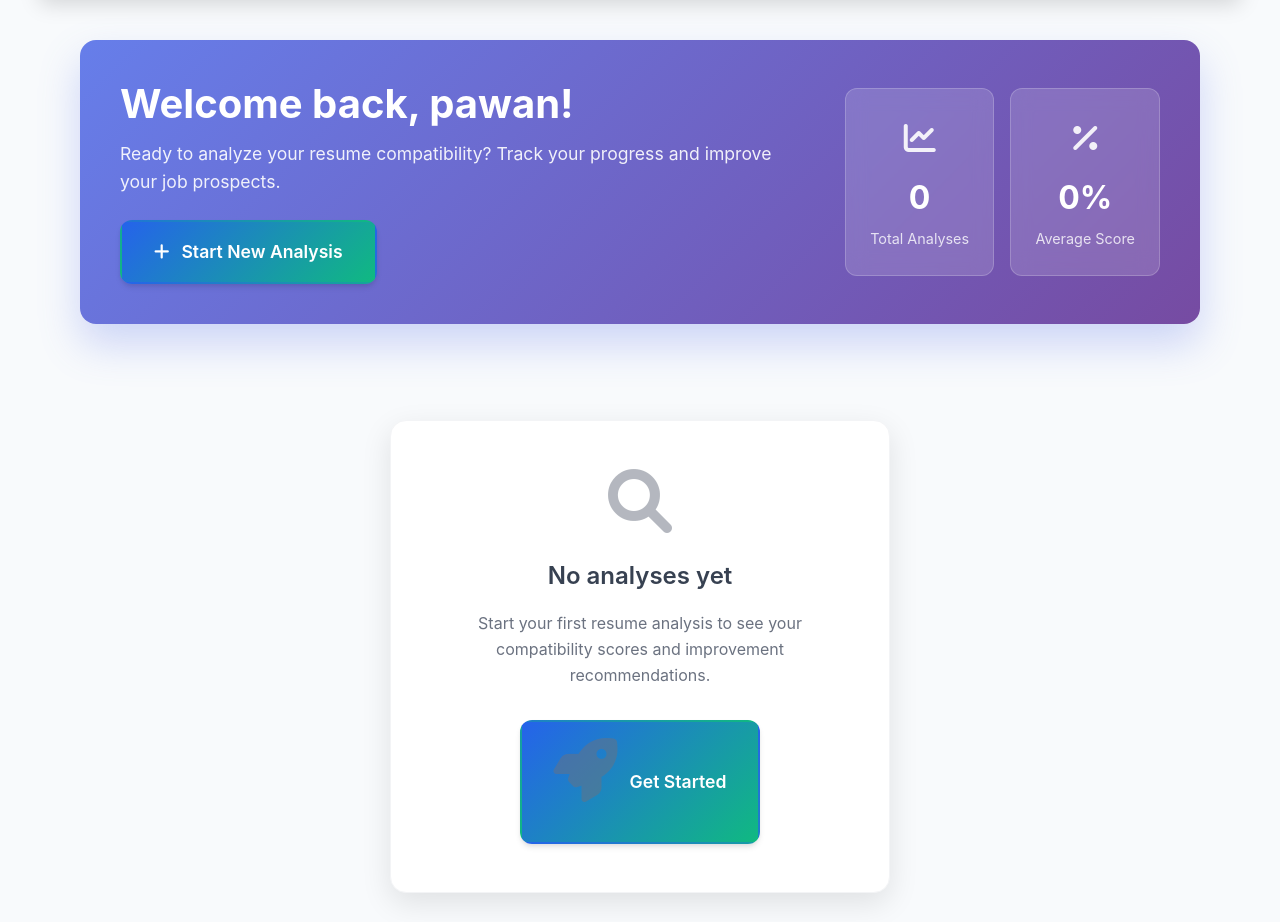
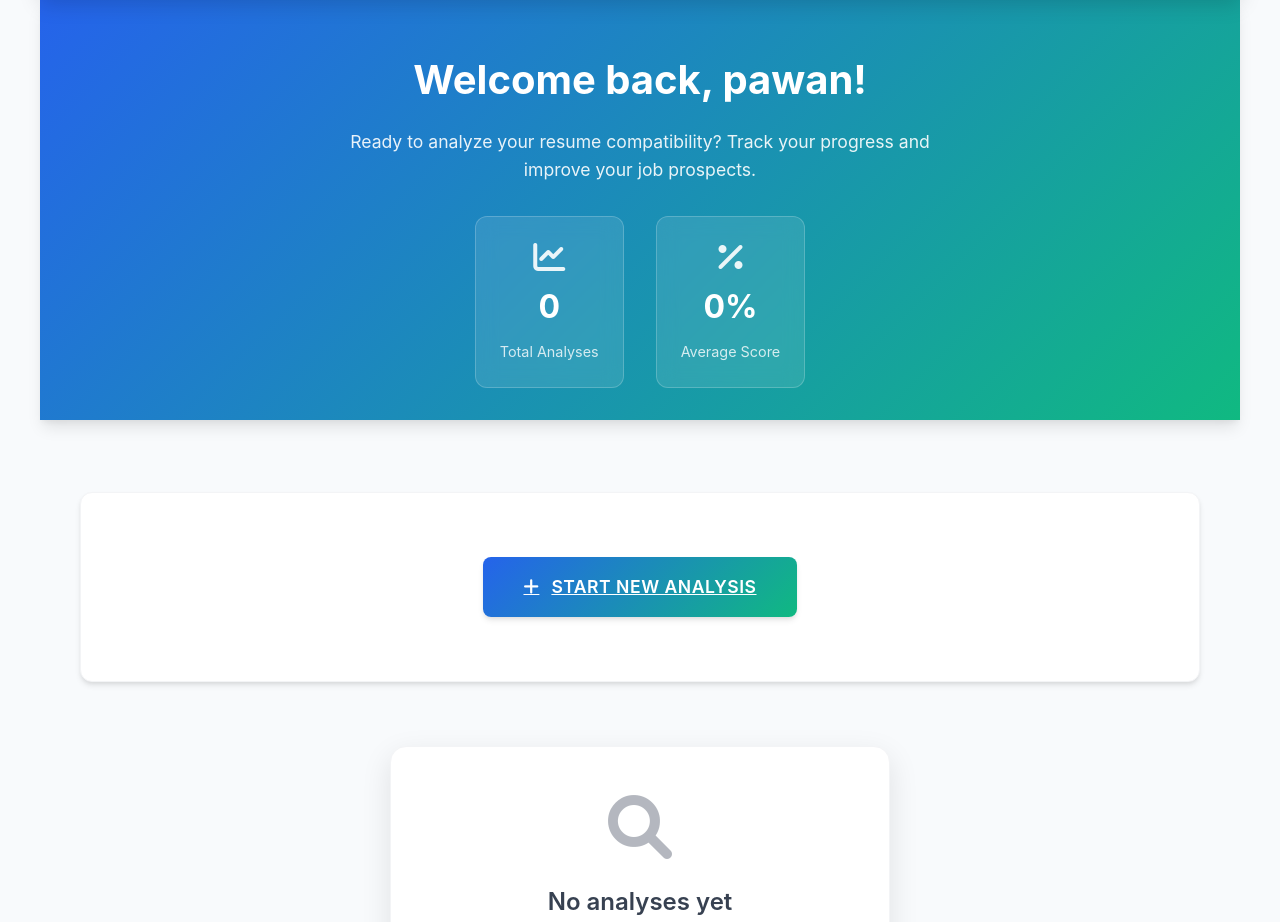
Before and after one commit to pawanbhattarai/resumeanalyzer, a Flask app: page /dashboard in a window 1280 px wide. Shown: the part 82-1004 px from the top of the page. Run offline with Flask 3, Linux system fonts and the light colour scheme; a user stored in the database is signed in.

Commit message:
Update dashboard layout to show user stats and quick actions
Refactors the dashboard layout in `templates/dashboard.html` and `static/dashboard.css` to include a header with user statistics (total analyses, average score) and a quick actions section for starting a new analysis.

Replit-Commit-Author: Agent
Replit-Commit-Session-Id: 0d8ca8bb-57cd-41b3-b61c-11c60814e136
Replit-Commit-Checkpoint-Type: full_checkpoint
Replit-Commit-Screenshot-Url: https://storage.googleapis.com/screenshot-production-us-central1/a0399b20-a20d-4f05-9ff1-c1c5c3074750/0d8ca8bb-57cd-41b3-b61c-11c60814e136/kzbIRB5

```diff
--- a/static/dashboard.css
+++ b/static/dashboard.css
@@ -1,4 +1,49 @@
 /* Dashboard-specific styles */
+
+/* Dashboard Stats in Header */
+.dashboard-stats {
+    display: flex;
+    gap: 2rem;
+    margin-top: 2rem;
+    justify-content: center;
+}
+
+.stat-item {
+    display: flex;
+    flex-direction: column;
+    align-items: center;
+    gap: 0.5rem;
+    padding: 1.5rem;
+    background: rgba(255, 255, 255, 0.1);
+    border-radius: 12px;
+    border: 1px solid rgba(255, 255, 255, 0.2);
+    backdrop-filter: blur(10px);
+    min-width: 120px;
+}
+
+.stat-item i {
+    font-size: 2rem;
+    color: rgba(255, 255, 255, 0.9);
+}
+
+.stat-number {
+    font-size: 2rem;
+    font-weight: 700;
+    color: white;
+}
+
+.stat-label {
+    font-size: 0.9rem;
+    color: rgba(255, 255, 255, 0.8);
+    text-align: center;
+}
+
+/* Quick Actions */
+.quick-actions {
+    display: flex;
+    justify-content: center;
+    padding: 2rem 0;
+}
 
 /* Enhanced Navigation */
 .navbar {
@@ -359,17 +404,14 @@
 
 /* Responsive Design */
 @media (max-width: 768px) {
-    .welcome-card {
-        grid-template-columns: 1fr;
-        padding: 2rem;
+    .dashboard-stats {
+        flex-direction: column;
+        gap: 1rem;
     }
 
-    .welcome-content h1 {
-        font-size: 2rem;
-    }
-
-    .welcome-stats {
-        grid-template-columns: 1fr;
+    .stat-item {
+        min-width: auto;
+        padding: 1rem;
     }
 
     .nav-menu {
@@ -386,4 +428,8 @@
         align-items: start;
         gap: 0.5rem;
     }
+
+    .title {
+        font-size: 2rem !important;
+    }
 }
--- a/templates/dashboard.html
+++ b/templates/dashboard.html
@@ -51,48 +51,39 @@
                 </div>
             </nav>
 
-            <!-- Main Content -->
-            <main class="main-content">
-                <!-- Welcome Section -->
-                <section class="welcome-section">
-                    <div class="welcome-card">
-                        <div class="welcome-content">
-                            <h1>
+        <!-- Header Section -->
+        <header class="header">
+            <div class="header-content">
+                <h1 class="title">
                     Welcome back, {{ current_user.first_name }}!
                 </h1>
-                            <p>
-                                Ready to analyze your resume compatibility?
-                                Track your progress and improve your job
-                                prospects.
+                <p class="subtitle">
+                    Ready to analyze your resume compatibility? Track your progress and improve your job prospects.
                 </p>
-                            <a
-                                href="{{ url_for('analyze') }}"
-                                class="action-btn primary"
-                            >
-                                <i class="fas fa-plus"></i>
-                                Start New Analysis
-                            </a>
+                <div class="dashboard-stats">
+                    <div class="stat-item">
+                        <i class="fas fa-chart-line"></i>
+                        <span class="stat-number">{{ total_analyses }}</span>
+                        <span class="stat-label">Total Analyses</span>
                     </div>
-                        <div class="welcome-stats">
-                            <div class="stat-card">
-                                <div class="stat-icon">
-                                    <i class="fas fa-chart-line"></i>
-                                </div>
-                                <div class="stat-info">
-                                    <h3>{{ total_analyses }}</h3>
-                                    <p>Total Analyses</p>
-                                </div>
-                            </div>
-                            <div class="stat-card">
-                                <div class="stat-icon">
+                    <div class="stat-item">
                         <i class="fas fa-percentage"></i>
-                                </div>
-                                <div class="stat-info">
-                                    <h3>{{ avg_score }}%</h3>
-                                    <p>Average Score</p>
+                        <span class="stat-number">{{ avg_score }}%</span>
+                        <span class="stat-label">Average Score</span>
                     </div>
                 </div>
             </div>
+        </header>
+
+        <!-- Main Content -->
+        <main class="main-content">
+            <!-- Quick Actions Section -->
+            <section class="input-section">
+                <div class="quick-actions">
+                    <a href="{{ url_for('analyze') }}" class="analyze-btn">
+                        <i class="fas fa-plus"></i>
+                        <span>Start New Analysis</span>
+                    </a>
                 </div>
             </section>
 
```
Lines whose indentation alone changed are shown as unchanged.
